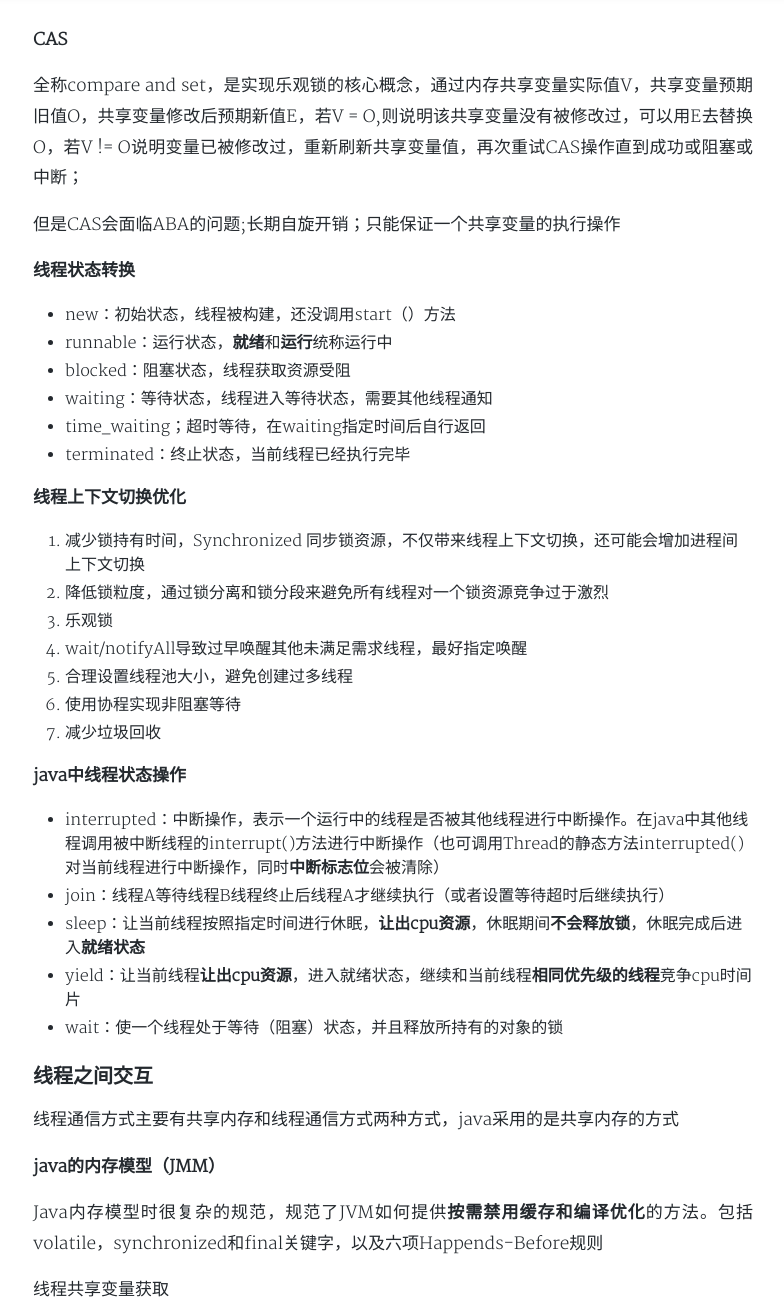
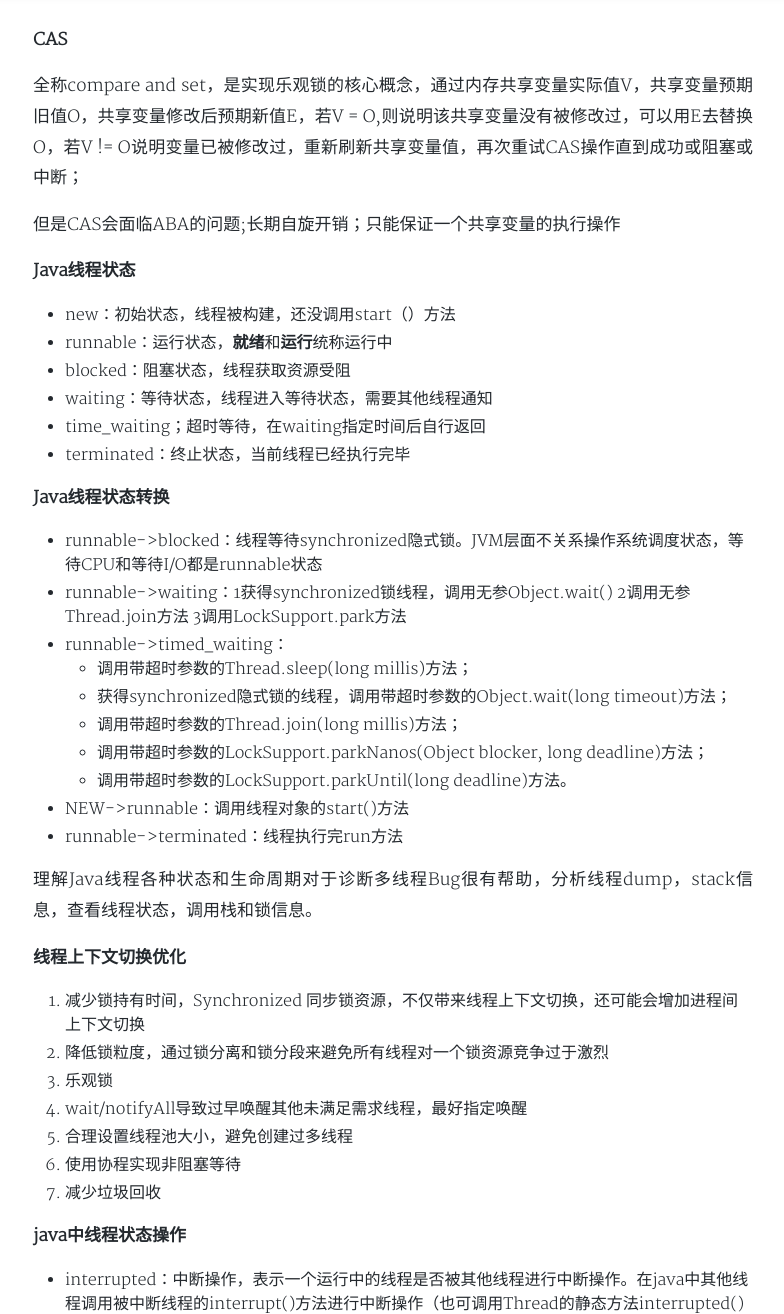
Before and after one commit to gobige/gobige.github.io, a Jekyll site: the page built from _posts/2017-10-27-javaconcurrent.md, in a window 1280 px wide and 1400 px high, scrolled down 1304 px, cut to the strip 0-1314 px from the top of the window. Shown: the whole strip, without its empty margins (247-1031 px from the left). Built offline with Jekyll 4.4.1, drawn with Linux system fonts in a browser that asks for light colours; nearby versions of some CDN libraries; a style sheet for code colours, icons or effects is not loaded; some of the changed text lies outside the part shown.

Commit message:
Update 2017-10-27-javaconcurrent.md

```diff
--- a/_posts/2017-10-27-javaconcurrent.md
+++ b/_posts/2017-10-27-javaconcurrent.md
@@ -43,7 +43,7 @@ new Thread，线程进入新建状态，调用start方法，启动线程，使
 
 但是CAS会面临ABA的问题;长期自旋开销；只能保证一个共享变量的执行操作
 
-**线程状态转换**
+**Java线程状态**
 
 - new：初始状态，线程被构建，还没调用start（）方法
 - runnable：运行状态，**就绪**和**运行**统称运行中
@@ -51,6 +51,22 @@ new Thread，线程进入新建状态，调用start方法，启动线程，使
 - waiting：等待状态，线程进入等待状态，需要其他线程通知
 - time_waiting；超时等待，在waiting指定时间后自行返回
 - terminated：终止状态，当前线程已经执行完毕
+
+
+**Java线程状态转换**
+
+- runnable->blocked：线程等待synchronized隐式锁。JVM层面不关系操作系统调度状态，等待CPU和等待I/O都是runnable状态
+- runnable->waiting：1获得synchronized锁线程，调用无参Object.wait() 2调用无参Thread.join方法 3调用LockSupport.park方法
+- runnable->timed_waiting：
+	- 调用带超时参数的Thread.sleep(long millis)方法；
+	- 获得synchronized隐式锁的线程，调用带超时参数的Object.wait(long timeout)方法；
+	- 调用带超时参数的Thread.join(long millis)方法；
+	- 调用带超时参数的LockSupport.parkNanos(Object blocker, long deadline)方法；
+	- 调用带超时参数的LockSupport.parkUntil(long deadline)方法。
+- NEW->runnable：调用线程对象的start()方法
+- runnable->terminated：线程执行完run方法
+
+理解Java线程各种状态和生命周期对于诊断多线程Bug很有帮助，分析线程dump，stack信息，查看线程状态，调用栈和锁信息。
 
 **线程上下文切换优化**
 
@@ -97,6 +113,10 @@ CPU的处理速度和主存的读写速度不是一个量级的，为了平衡
 
 如果在线程A还没有把数据刷入主内存时，线程B拿到主内存数据，并且使用，得到的数据就是脏数据，就发生了常说的线程安全问题
 
+### 多线程解决了什么问题
+
+多线程解决了硬件利用率的问题，主要是CPU和I/O设备综合利用率问题
+
 **重排序**
 在不改变程序执行结果的前提下，cpu和编译器会对代码编译后的指令和代码进行重排序，从而提高执行效率
 
@@ -111,7 +131,7 @@ CPU的处理速度和主存的读写速度不是一个量级的，为了平衡
 ![此处输入图片的描述](http://yatesblog.oss-cn-shenzhen.aliyuncs.com/img/2017-10-27-javaconcurrent/2.png)
 
 **happens-before规则**
-指的是两个操作之间的**执行顺序**，一个操作位于另一个操作之前发生，这两个操作可以同一个线程，也可以不是同一个线程。
+指的是两个操作之间的** 执行顺序**，一个操作位于另一个操作之前发生，这两个操作可以同一个线程，也可以不是同一个线程。
 JMM承诺保证happend-before的关系，不仅为程序员提供了足够强的**内存可见性**，而且对编译器和处理器的限制尽可能放松（允许不会改变程序结果的**重排序**）
 
 
@@ -205,13 +225,34 @@ Synchronized同步锁就是从**偏向锁**开始的，随着竞争越来越激
 
 产生条件
 
-1. 互斥条件
-2. 请求与保持条件
-3. 不剥夺条件
-4. 循环等待条件
+1. 互斥条件 共享资源X和Y只能被一个线程占用
+2. 请求与保持条件 线程T已得到共享资源X，在等待共享资源Y时，不释放共享资源X
+3. 不剥夺条件 其他线程不可占用线程T1占有资源
+4. 循环等待条件 线程T1等待线程T2占有资源 线程T2等待线程T1资源
 
 上述2,3,4条件破坏一个就可解决死锁问题
 
+#### 等待通知
+
+**使用notify**
+
+- 所有等待线程拥有相同等待条件
+- 所有等待线程唤醒后，执行相同操作；
+- 只需唤醒一个线程；
+
+
+除非深思熟虑，尽量用notifyAll；
+
+
+### 管程
+
+管理共享变量及对共享变量操作过程
+
+synchronized关键字及wait()、notify()、notifyAll()这三个方法都是管程的组成部分；管程和信号量是等价的，管程能够实现信号量，信号量也能实现管程
+
+管程解决了并发编程中**互斥**（对共享变量及共享变量操作统一封装），**同步**（通过条件变量和等待队列）问题
+
+Java参考MESA模型，语言内置管程对MESA模型进行精简。MESA模型中，条件变量有多个，Java内置管程（synchronize）只有一个条件变量。
 
 ### 乐观锁
 
```
